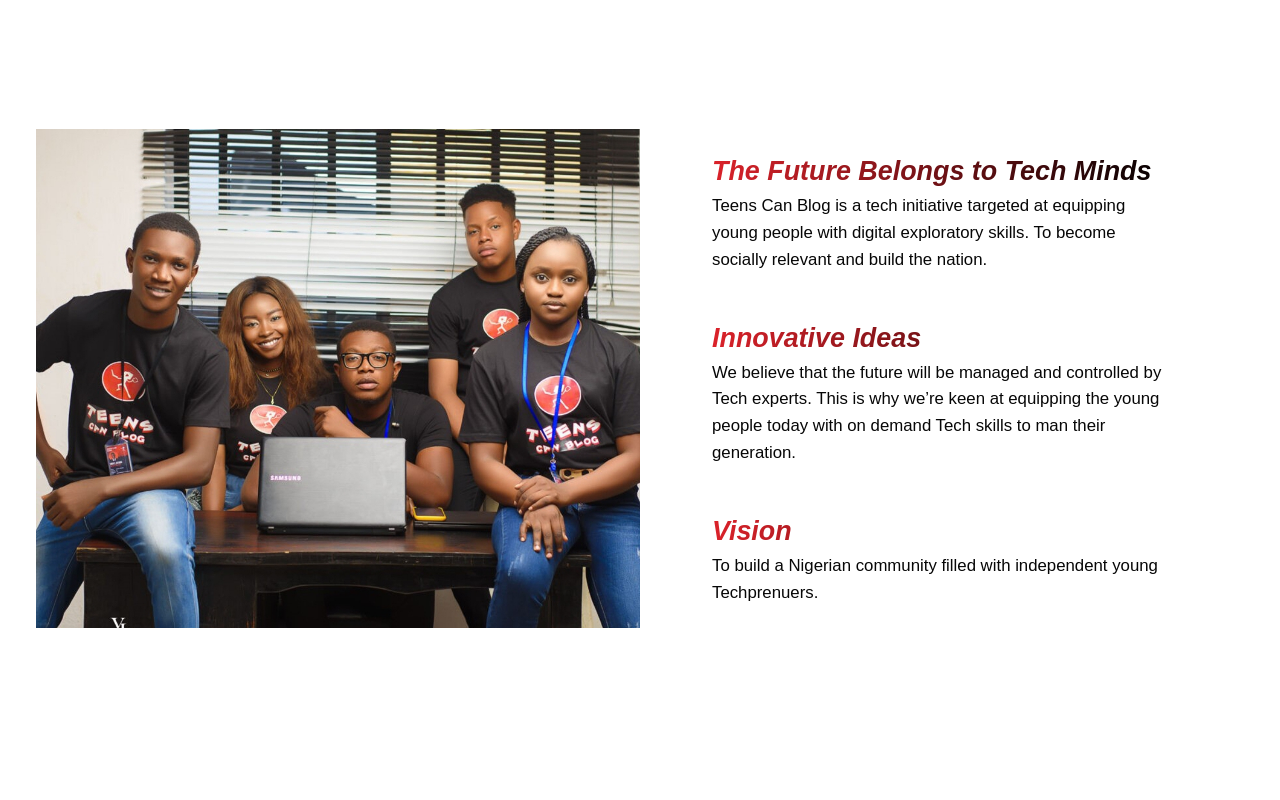
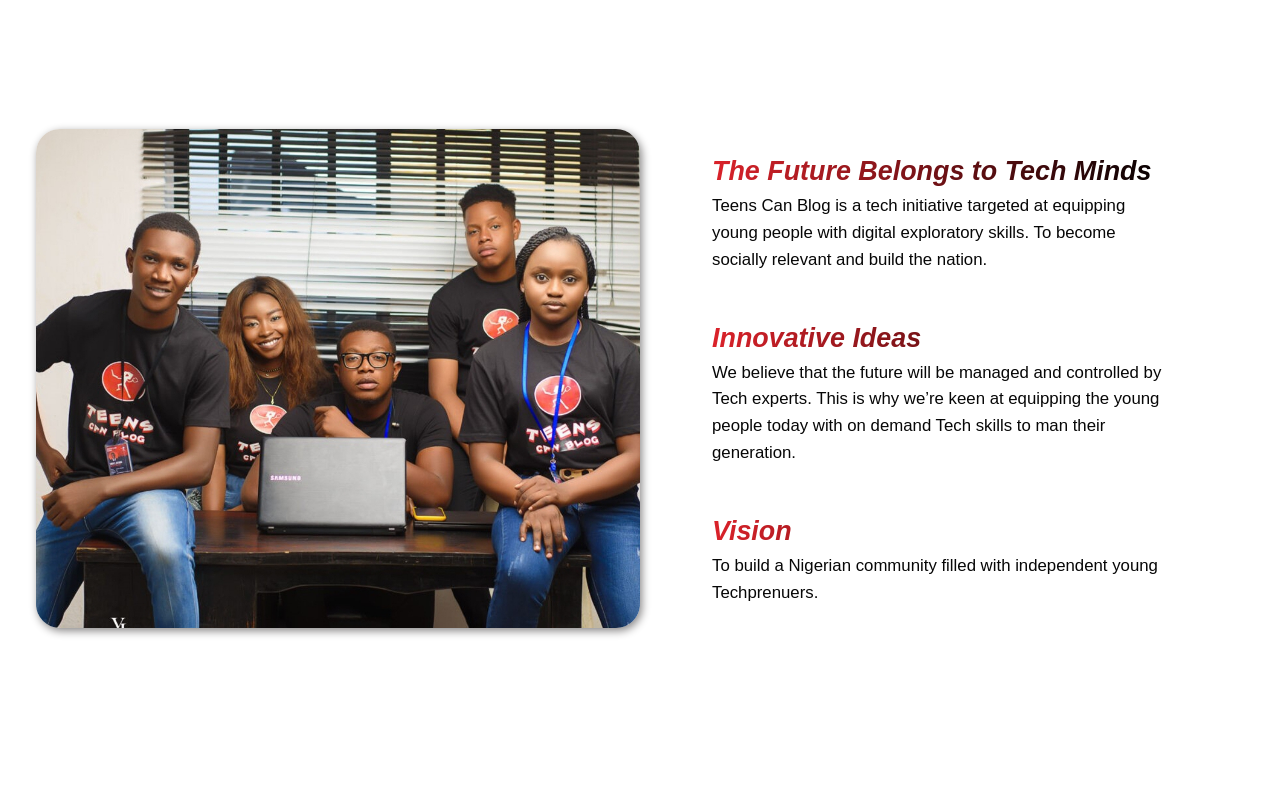
Before and after one commit to Niscolinx/teenscan, a React (Create React App) app: page / in a window 1280 px wide. Shown: the part 1680-2480 px from the top of the page. Built offline with nearby package versions, Linux system fonts and the light colour scheme; what react-router-last-location would draw is missing.

Commit message:
working on bookus

```diff
--- a/src/sass/components/bookUs.scss
+++ b/src/sass/components/bookUs.scss
@@ -34,9 +34,10 @@
         align-items: center;
         margin-top: 3rem;
         font-size: $font-clamp;
-        background: $color-secondary;
+        background: $linear-gradient;
         color: white;
         text-transform: capitalize;
+        border: none;
 
         span {
             display: flex;
@@ -45,4 +46,10 @@
             margin-top: -0.12rem;
         }
     }
+
+    &__2 {
+        border-radius: 2rem;
+        overflow: hidden;
+        box-shadow: 2px 3px 9px 0px #898787;
+    }
 }
--- a/src/sass/components/vision.scss
+++ b/src/sass/components/vision.scss
@@ -2,6 +2,11 @@
     display: grid;
     grid-template-columns: repeat(auto-fit, minmax(25rem, 1fr));
 
+     &__1 {
+        border-radius: 2rem;
+        overflow: hidden;
+        box-shadow: 2px 3px 9px 0px #898787;
+    }
     &__2 {
         display: grid;
         align-items: center;
```
Also changed, not shown: src/assets/teens4.jpeg.
